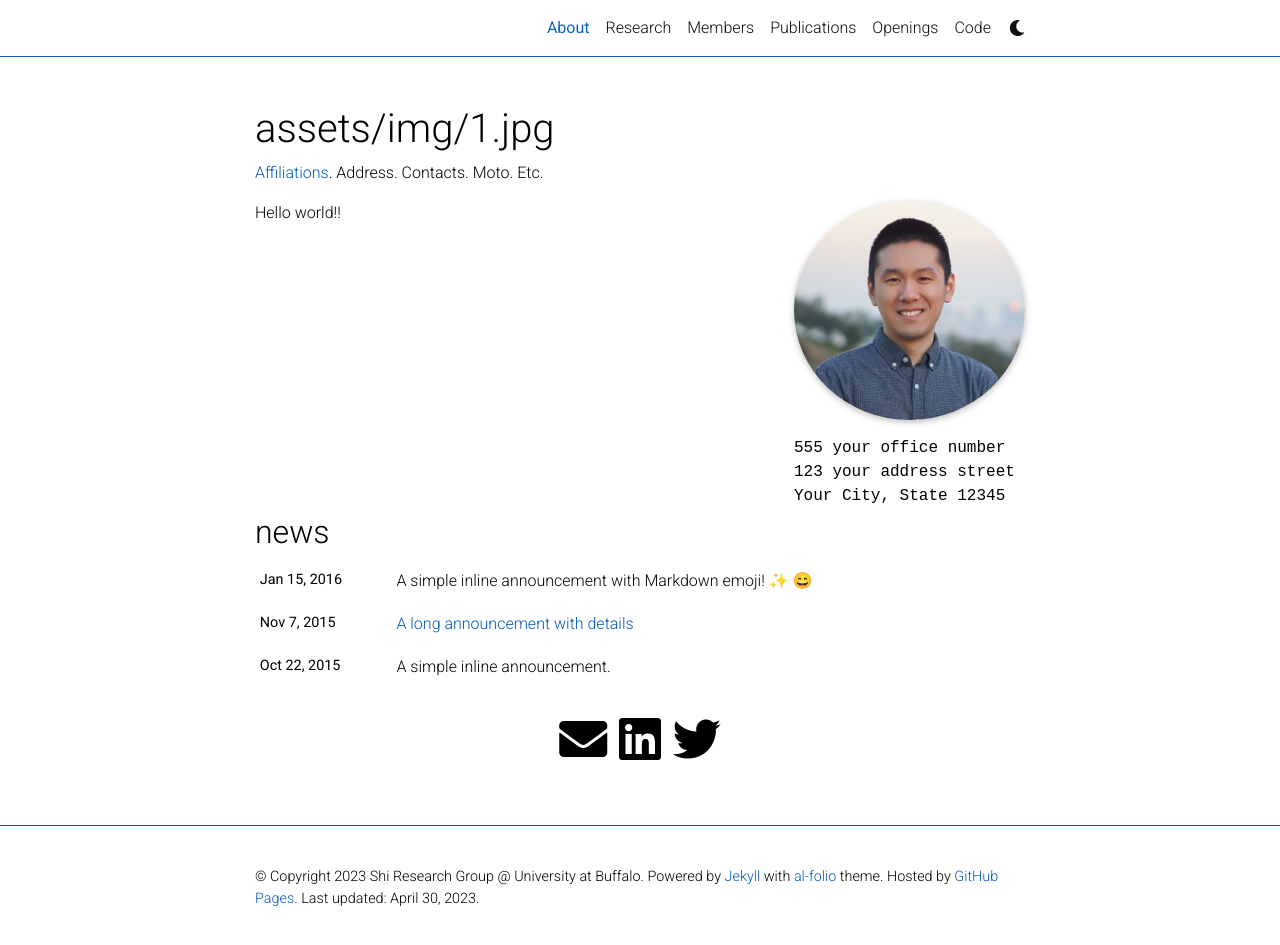
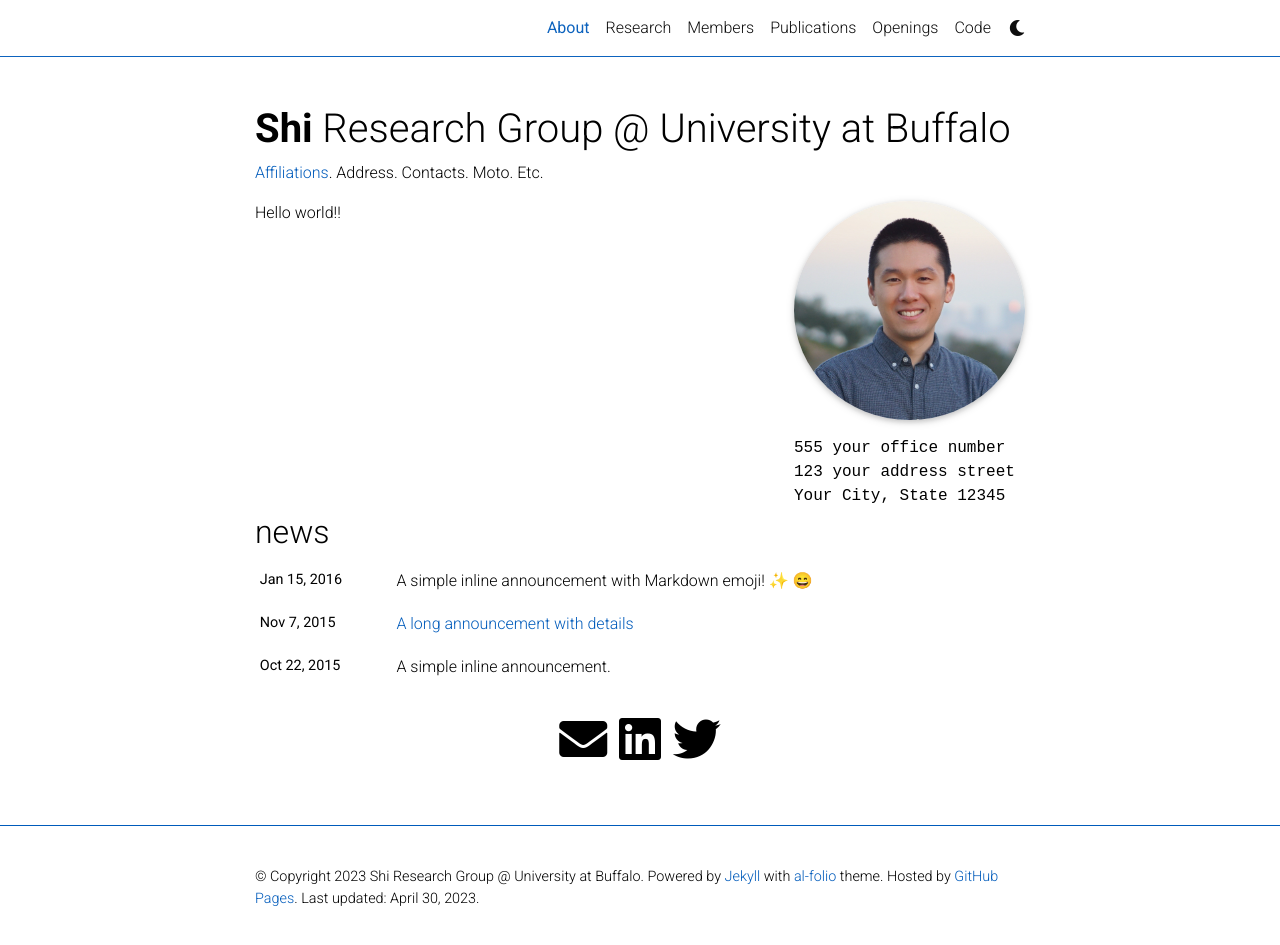
Before and after one commit to ShiResearchGroup/shiresearchgroup.github.io, a Jekyll site: the page built from _pages/about.md, in a window 1280 px wide and 949 px high. Shown: the top 945 px of the window. Built offline with Jekyll 4.4.1, drawn with Linux system fonts in a browser that asks for light colours; full-size pictures stand in for the smaller copies a plugin makes; emoji names are drawn with the system emoji font; comment, search, counter and statistics services are not loaded; a style sheet for code colours, icons or effects is not loaded.

Commit message:
Update _config.yml

```diff
--- a/_config.yml
+++ b/_config.yml
@@ -2,7 +2,7 @@
 # Site settings
 # -----------------------------------------------------------------------------
 
-title: "assets/img/1.jpg" # the website title (if blank, full name will be used instead)
+title: blank # the website title (if blank, full name will be used instead)
 first_name: Shi
 middle_name:
 last_name: Research Group @ University at Buffalo
```
